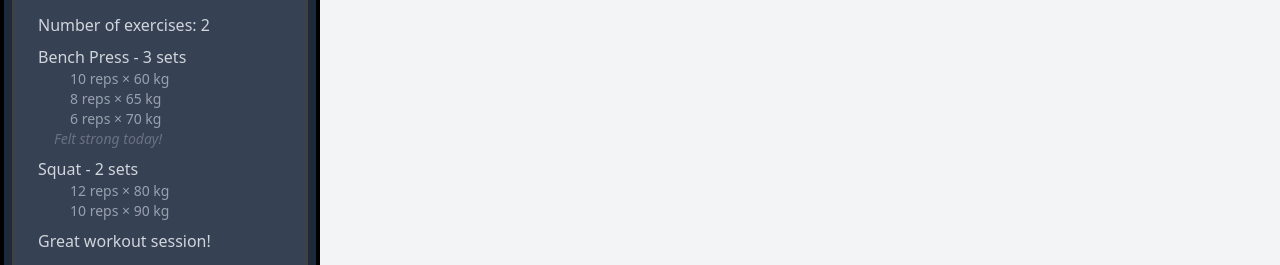
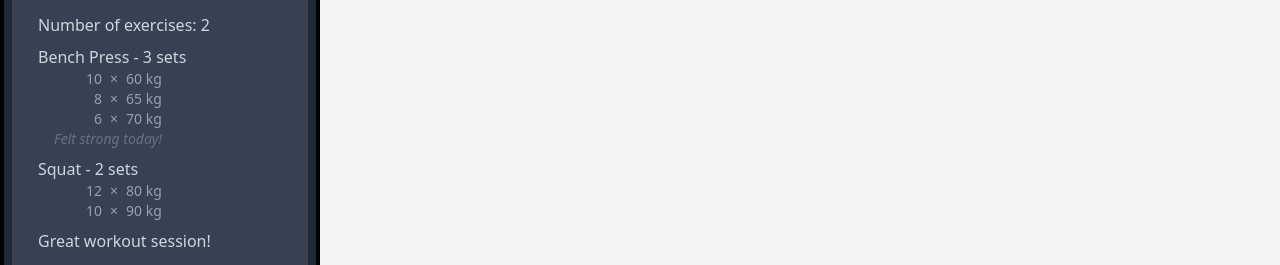
Before and after one commit to Sanghaim/StepByStep, a React (Vite) app: page / in a window 1280 px wide. Shown: the part 281-546 px from the top of the page. Built offline with nearby package versions, Linux system fonts and the light colour scheme.

Commit message:
sets styling

```diff
--- a/src/components/ExerciseList.tsx
+++ b/src/components/ExerciseList.tsx
@@ -14,8 +14,10 @@ export const ExerciseList = ({ workoutExercises, exerciseList }: { workoutExerci
         <span>{exerciseData?.name} - {exercise.sets.length} sets</span>
         <ul className="ml-4">
         {exercise.sets.map((set, index) =>
-          <li key={`${exercise.exerciseId}-${index}`} className='ml-4 text-sm text-gray-400'>
-            {set.reps} reps × {set.weight} kg
+          <li key={`${exercise.exerciseId}-${index}`} className='ml-4 text-sm text-gray-400 flex gap-2'>
+            <span className="w-8 text-right">{set.reps}</span>
+            <span>×</span>
+            <span className="w-16">{set.weight} kg</span>
           </li>
         )}
         </ul>
```
